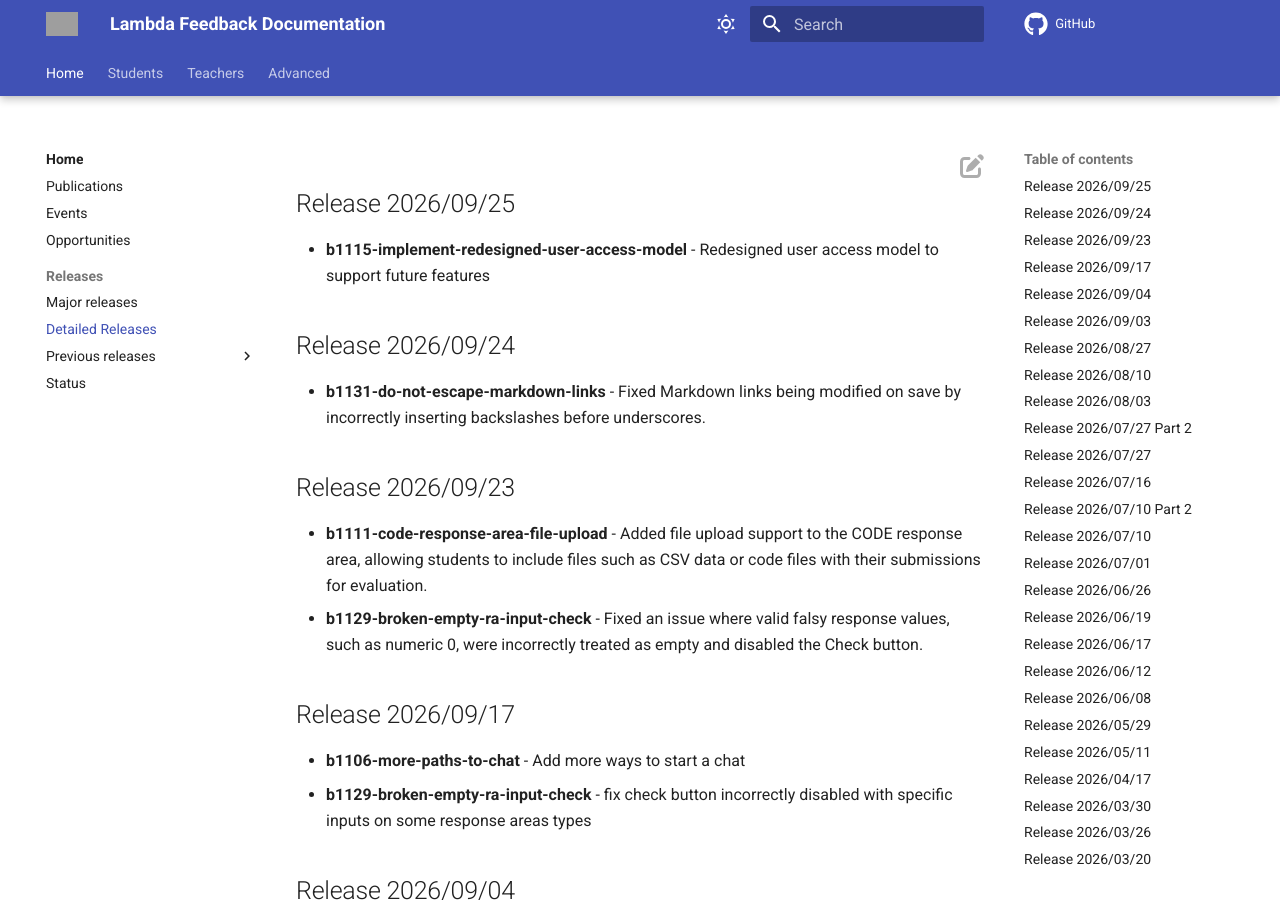
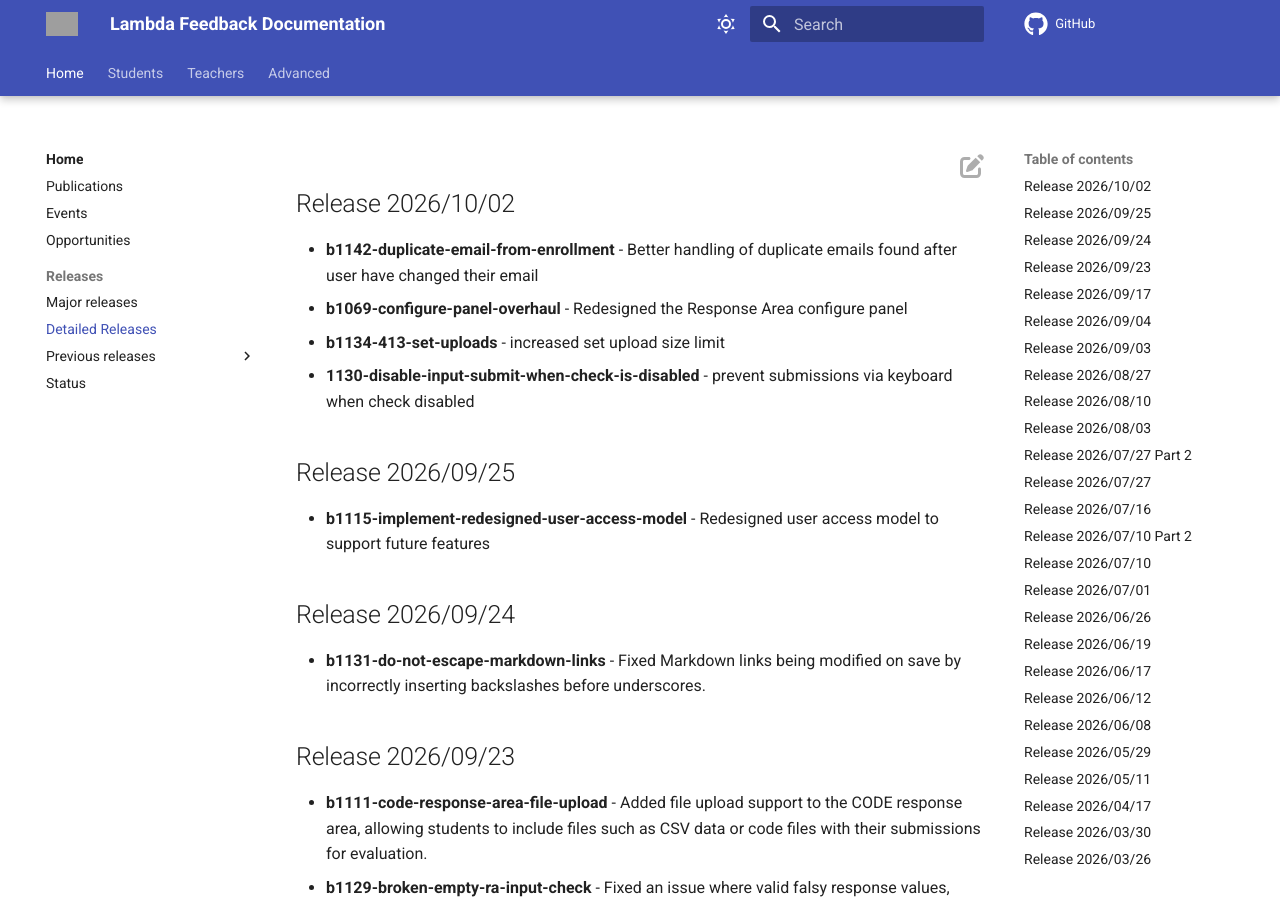
Before and after one commit to lambda-feedback/user-documentation, an MkDocs documentation site: the page built from docs/releases/detailed_releases.md, in a window 1280 px wide and 900 px high. Built offline with MkDocs 1.6.1 and Material for MkDocs 9.7.7, drawn with Linux system fonts in a browser that asks for light colours; comment, search, counter and statistics services are not loaded; grey boxes are pictures that could not be loaded.

Commit message:
Add release notes for 2026/10/02

```diff
--- a/docs/releases/detailed_releases.md
+++ b/docs/releases/detailed_releases.md
@@ -1,3 +1,9 @@
+## Release 2026/10/02
+- **b1142-duplicate-email-from-enrollment** - Better handling of duplicate emails found after user have changed their email
+- **b1069-configure-panel-overhaul** - Redesigned the Response Area configure panel
+- **b1134-413-set-uploads** - increased set upload size limit
+- **1130-disable-input-submit-when-check-is-disabled** - prevent submissions via keyboard when check disabled
+
 ## Release 2026/09/25
 - **b1115-implement-redesigned-user-access-model** - Redesigned user access model to support future features
 
```
